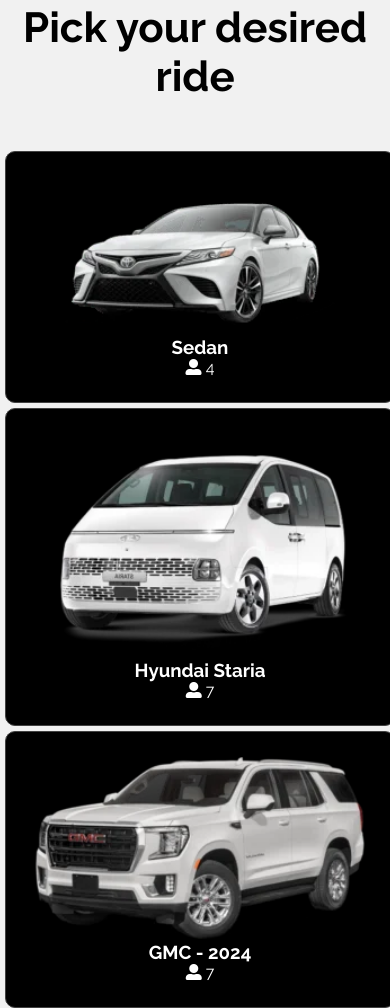
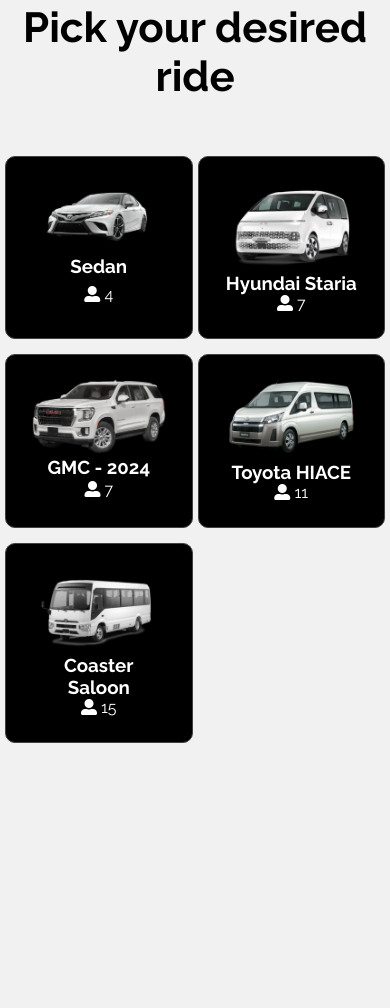
Before and after one commit to Ulrik-Matemu/RetajTransfers, a plain HTML site: page index.html in a window 390 px wide. Shown: the part 797-1805 px from the top of the page. After the commit the page ends 1545 px from the top, so only its background shows below. Drawn offline with Linux system fonts and the light colour scheme.

```diff
--- a/css/style.css
+++ b/css/style.css
@@ -274,8 +274,10 @@
    display: block;
   }
   .vehicle-container {
-    display: block;
-    margin: 0;
+    display: grid;
+    grid-template-columns: repeat(2, 1fr);
+    margin: 0 10px 0 0px;
+    gap: 5px;
   }
   .vehicle {
     width: 100%;
```
